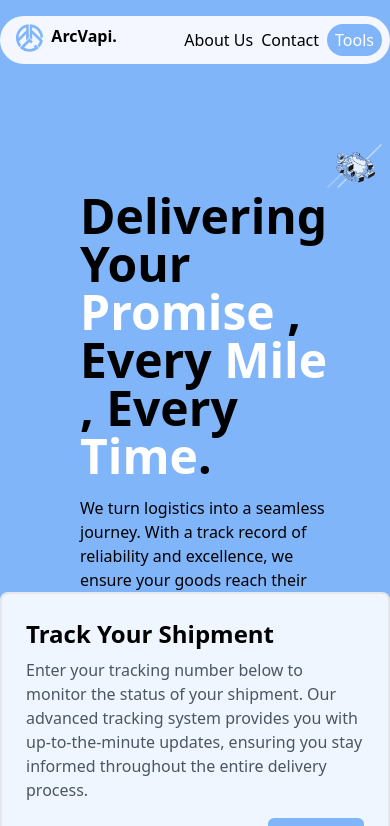
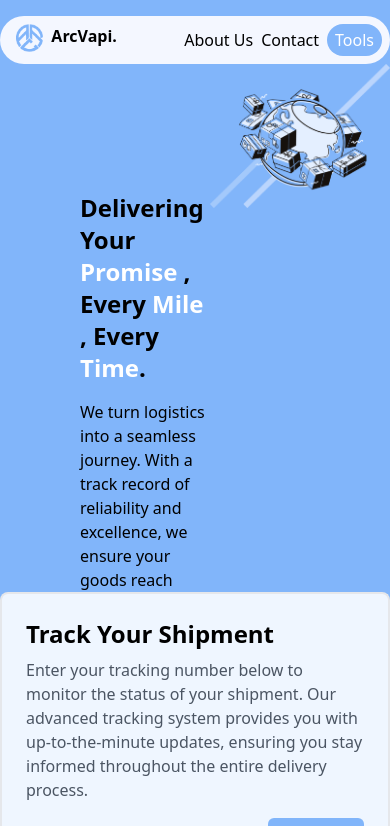
Before and after one commit to nishanthspk/ARCVAPI, a React (Create React App) app: page / in a window 390 px wide. Shown: the top 826 px of the page. Built offline with nearby package versions, Linux system fonts and the light colour scheme.

Commit message:
Mobile view

```diff
--- a/src/Pages/Home.jsx
+++ b/src/Pages/Home.jsx
@@ -22,11 +22,11 @@ export default class Home extends PureComponent {
       <div className='relative'>
         <div className='h-screen font DM Sans bg-[#81B5FA] flex justify-between '>
           <div className=' pt-32 pl-20'>
-            <p className='text-5xl font-semibold '>Delivering Your <span className='text-white'> Promise</span> , <br /> Every <span className='text-white'> Mile</span> , Every <span className='text-white'> Time</span>.</p>
-            <p className='my-4'>We turn logistics into a seamless journey. With a track record of <br /> reliability and excellence, we ensure your goods reach their destination <br /> safely, efficiently, and on time—every single time.</p>
+            <p className='text-2xl md:text-5xl font-semibold '>Delivering Your <span className='text-white'> Promise</span> , <br /> Every <span className='text-white'> Mile</span> , Every <span className='text-white'> Time</span>.</p>
+            <p className=' my-4'>We turn logistics into a seamless journey. With a track record of <br /> reliability and excellence, we ensure your goods reach their destination <br /> safely, efficiently, and on time—every single time.</p>
             <button className='bg-[#FFFFFF] rounded-lg px-8 py-2 border-b-2 border-black text-semibold '>Get Your Quote No  →</button>
           </div>
-          <div className='pt-20 pr-2 h-[800px] w-[600px] '>
+          <div className='md:pt-20 md:pr-2 md:h-[800px]  md:w-[600px] '>
             <img className='' src={Globe} alt="" />
           </div>
 
```
